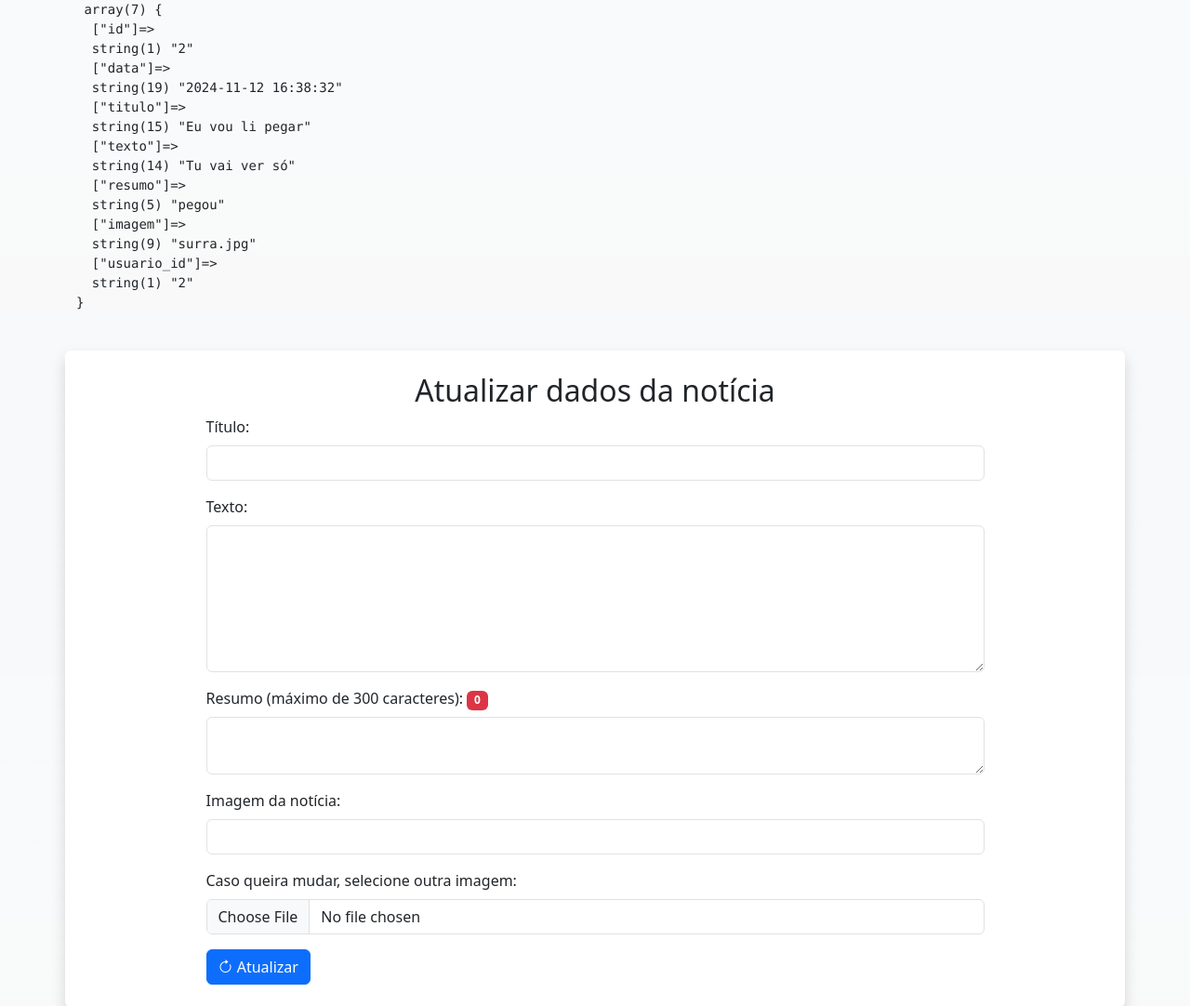
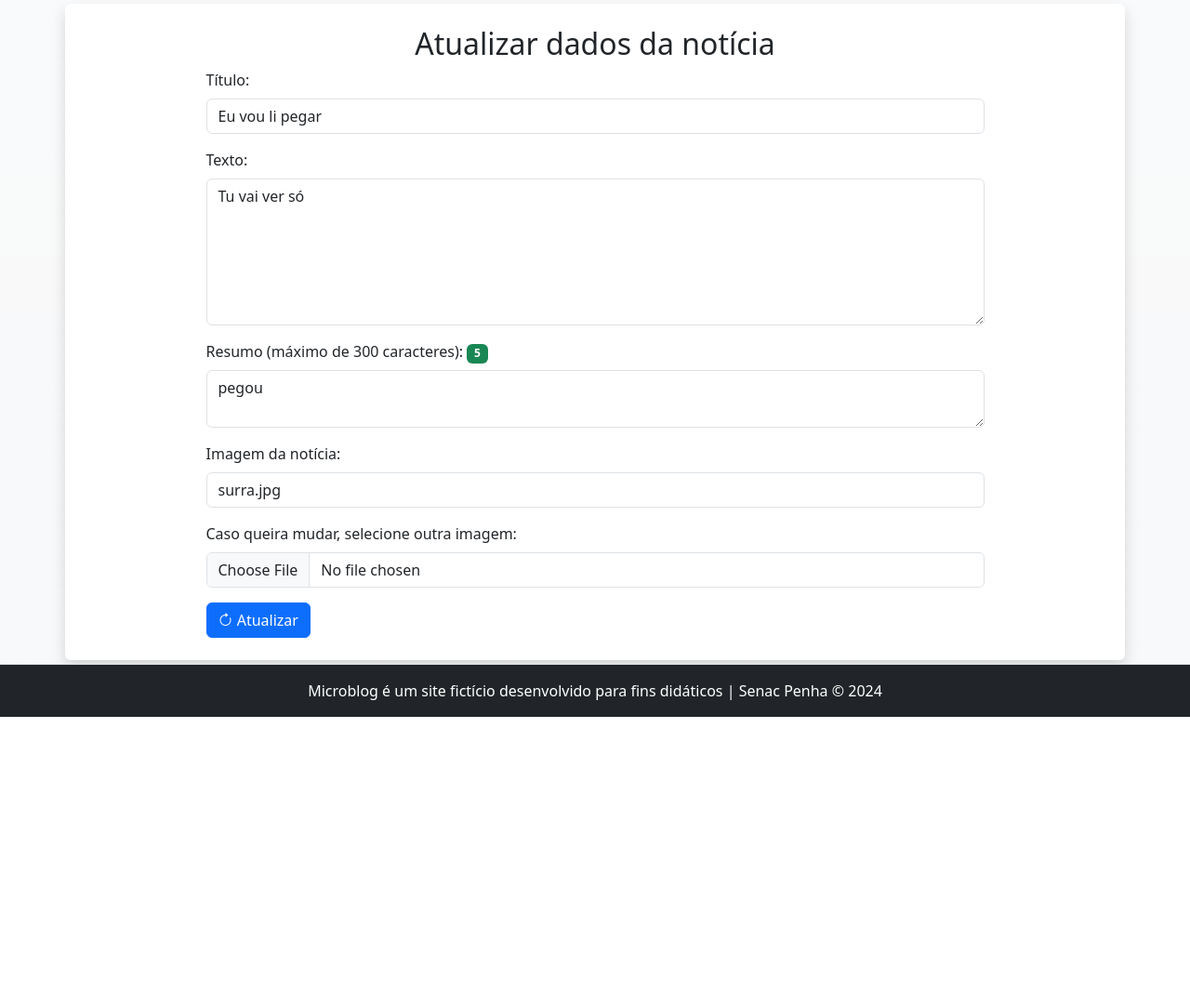
Before and after one commit to Rafaelmalaquias92/microblog-rafael, a PHP site: page /admin/noticia-atualiza.php?id=2 in a window 1280 px wide. Shown: the part 73-1155 px from the top of the page at 93% size. After the commit the page ends 844 px from the top, so only its background shows below. Run offline with PHP 8.4, Linux system fonts and the light colour scheme; the visitor is signed in with stand-in values (Sample User, id 1); data comes from the database, SQL or seed files in the repository.

Commit message:
Update noticia-atualiza.php

```diff
--- a/admin/noticia-atualiza.php
+++ b/admin/noticia-atualiza.php
@@ -14,7 +14,7 @@ $tipoUsuario = $_SESSION['tipo'];
 // Chamando a função e carregando o array com os dados da noticia
 $dadosDaNoticia = lerUmaNoticia($conexao, $idNoticia, $idUsuario, $tipoUsuario); ?>
 
-<pre> <?=var_dump($dadosDaNoticia)?> </pre>
+
 
 
 
@@ -29,24 +29,24 @@ $dadosDaNoticia = lerUmaNoticia($conexao, $idNoticia, $idUsuario, $tipoUsuario);
 
             <div class="mb-3">
                 <label class="form-label" for="titulo">Título:</label>
-                <input class="form-control" required type="text" id="titulo" name="titulo">
+                <input value="<?=$dadosDaNoticia['titulo']?>" class= "form-control" required type="text" id="titulo" name="titulo">
             </div>
 
             <div class="mb-3">
                 <label class="form-label" for="texto">Texto:</label>
-                <textarea class="form-control" required name="texto" id="texto" cols="50" rows="6"></textarea>
+                <textarea class="form-control" required name="texto" id="texto" cols="50" rows="6"><?=$dadosDaNoticia['texto']?></textarea>
             </div>
 
             <div class="mb-3">
                 <label class="form-label" for="resumo">Resumo (máximo de 300 caracteres):</label>
                 <span id="maximo" class="badge bg-danger">0</span>
-                <textarea class="form-control" required name="resumo" id="resumo" cols="50" rows="2" maxlength="300"></textarea>
+                <textarea class="form-control" required name="resumo" id="resumo" cols="50" rows="2" maxlength="300"><?=$dadosDaNoticia['resumo']?></textarea>
             </div>
 
             <div class="mb-3">
                 <label for="imagem-existente" class="form-label">Imagem da notícia:</label>
                 <!-- campo somente leitura, meramente informativo -->
-                <input class="form-control" type="text" id="imagem-existente" name="imagem-existente" readonly>
+                <input value="<?=$dadosDaNoticia['imagem']?>" class="form-control" type="text" id="imagem-existente" name="imagem-existente" readonly>
             </div>
 
             <div class="mb-3">
```
